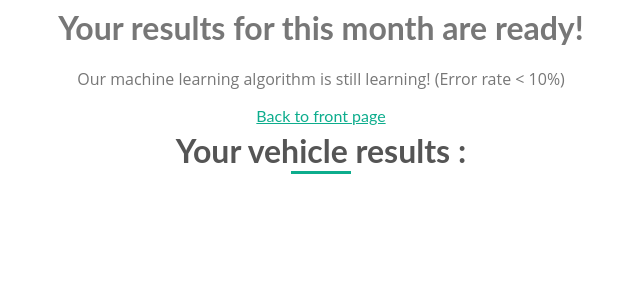
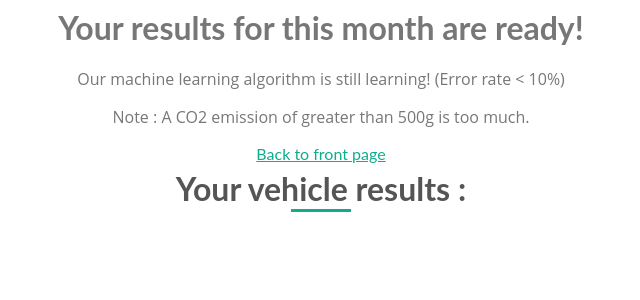
Before and after one commit to kalbhor/CarbonSteps, a Flask app: template templates/files.html in a window 1280 px wide. Shown: the top 300 px of the page, without its empty margins (319-959 px from the left). Run offline with Flask 2, Linux system fonts and the light colour scheme; the template is opened without the code that fills it, so the values that code supplies are empty; parts of the project's set-up code (start-up, migrations or seed data) failed here and were passed over.

Commit message:
Added warning message

```diff
--- a/templates/files.html
+++ b/templates/files.html
@@ -7,7 +7,9 @@
 <body>
 <center>
 	<h1>Your results for this month are ready!</h1>
-	<p>Our machine learning algorithm is still learning! (Error rate < 10%)</p>
+    <p>Our machine learning algorithm is still learning! (Error rate < 10%)</p>
+
+	<p>Note : A CO2 emission of greater than 500g is too much.</p>
 
 	<a href="{{ url_for('index') }}">Back to front page</a><p>
 
```
